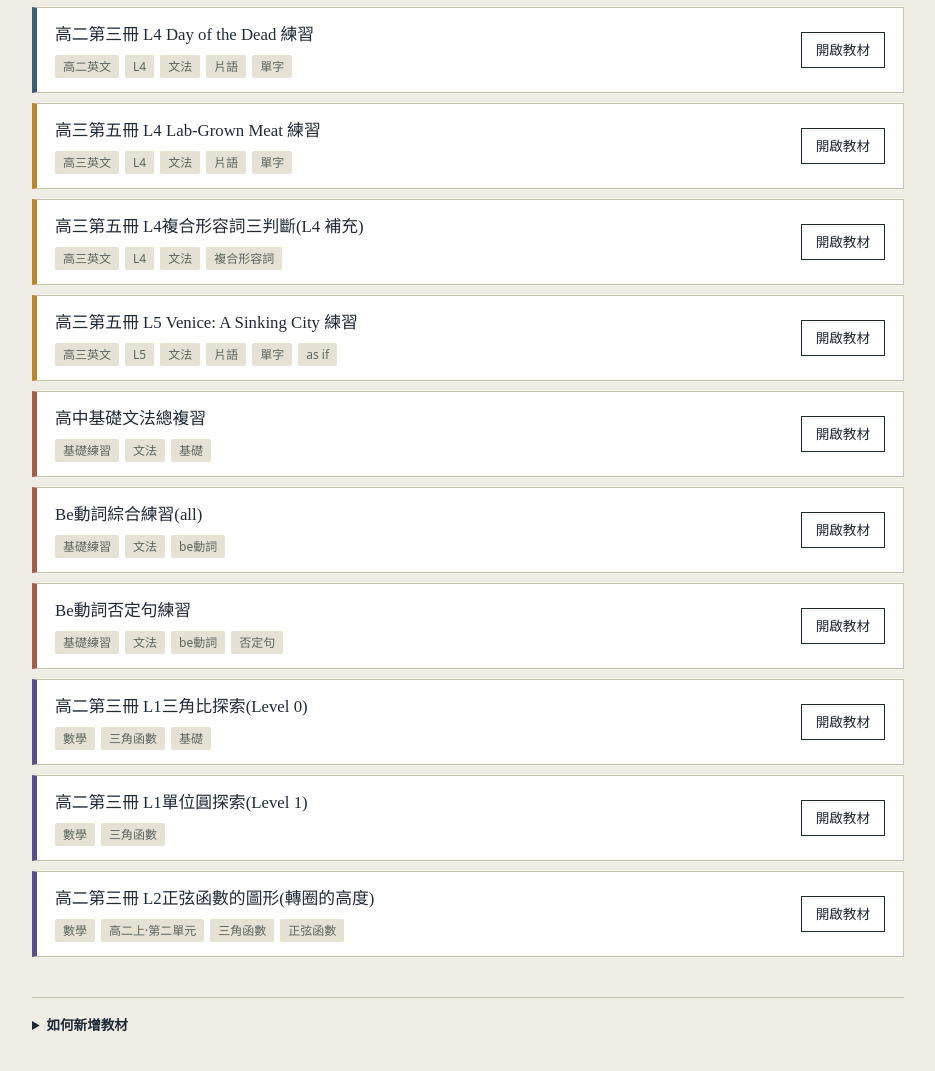
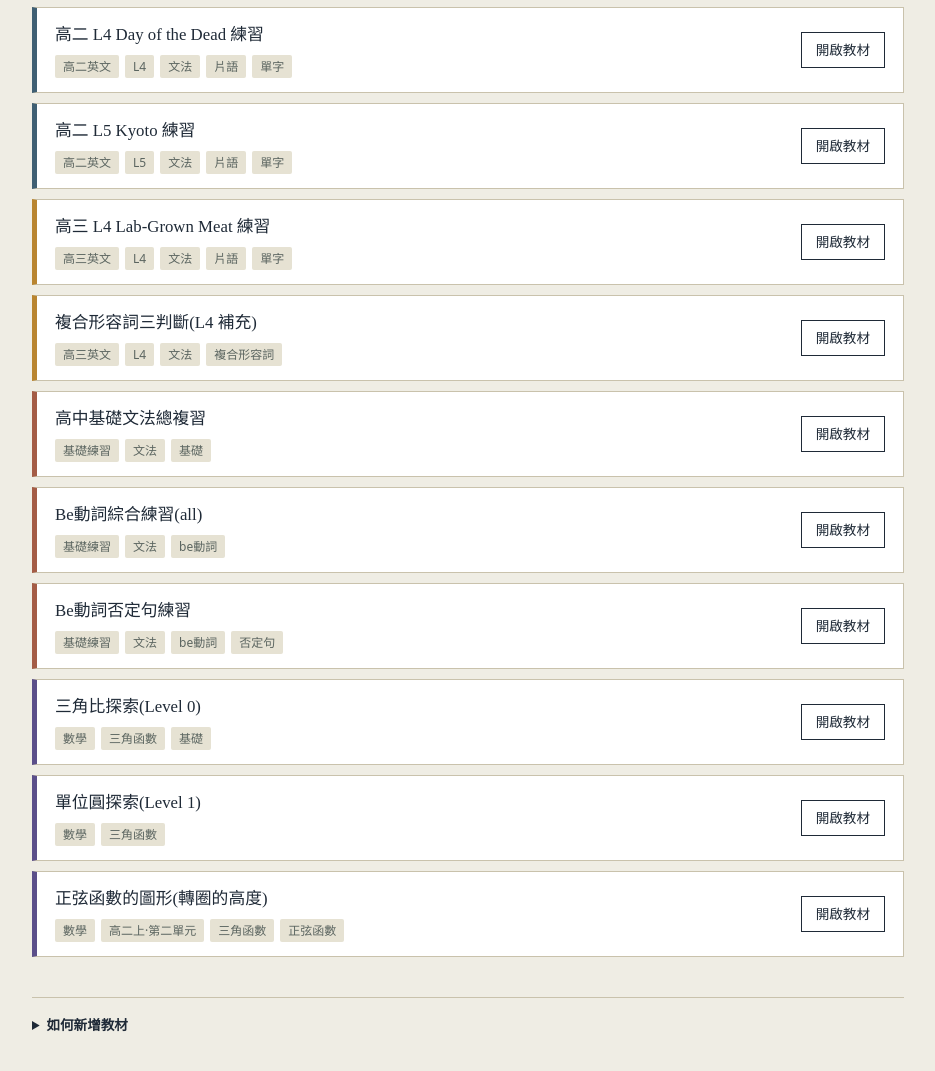
Before and after one commit to arial1013-cmd/material-index, a plain HTML site: page index.html in a window 1280 px wide. Shown: the part 619-1690 px from the top of the page, without its empty margins (172-1107 px from the left). Drawn offline with Linux system fonts and the light colour scheme.

Commit message:
Update index.html

```diff
--- a/index.html
+++ b/index.html
@@ -180,16 +180,16 @@ const materialsData = [
   { grade:'g11', title:'高二第三冊 L1 單字', unit:'L1', tags:['單字'], url:'materials/g11/g11-l1-vocab.html' },
   { grade:'g12', title:'高三第五冊 L1 單字(The Road Not Taken)', unit:'L1', tags:['單字'], url:'materials/g12/g12-l1-road-not-taken-vocab.html' },
   { grade:'g12', title:'高三第五冊 L1 片語文法(The Road Not Taken)', unit:'L1', tags:['文法','片語'], url:'materials/g12/g12-l1-road-not-taken-phrases-grammar.html' },
-  { grade:'g11', title:'高二第三冊 L4 Day of the Dead 練習', unit:'L4', tags:['文法','片語','單字'], url:'materials/g11/g11-l4-day-of-the-dead.html' },
-  { grade:'g12', title:'高三第五冊 L4 Lab-Grown Meat 練習', unit:'L4', tags:['文法','片語','單字'], url:'materials/g12/g12-l4-lab-grown-meat.html' },
-  { grade:'g12', title:'高三第五冊 L4複合形容詞三判斷(L4 補充)', unit:'L4', tags:['文法','複合形容詞'], url:'materials/g12/g12-l4-compound-adjectives.html' },
-  { grade:'g12', title:'高三第五冊 L5 Venice: A Sinking City 練習', unit:'L5', tags:['文法','片語','單字','as if'], url:'materials/g12/g12-l5-venice.html' },
+  { grade:'g11', title:'高二 L4 Day of the Dead 練習', unit:'L4', tags:['文法','片語','單字'], url:'materials/g11/g11-l4-day-of-the-dead.html' },
+  { grade:'g11', title:'高二 L5 Kyoto 練習', unit:'L5', tags:['文法','片語','單字'], url:'materials/g11/g11-l5-kyoto.html' },
+  { grade:'g12', title:'高三 L4 Lab-Grown Meat 練習', unit:'L4', tags:['文法','片語','單字'], url:'materials/g12/g12-l4-lab-grown-meat.html' },
+  { grade:'g12', title:'複合形容詞三判斷(L4 補充)', unit:'L4', tags:['文法','複合形容詞'], url:'materials/g12/g12-l4-compound-adjectives.html' },
   { grade:'basic', title:'高中基礎文法總複習', unit:'', tags:['文法','基礎'], url:'materials/basic/high-school-grammar-review.html' },
   { grade:'basic', title:'Be動詞綜合練習(all)', unit:'', tags:['文法','be動詞'], url:'materials/basic/be-verb-comprehensive-practice.html' },
   { grade:'basic', title:'Be動詞否定句練習', unit:'', tags:['文法','be動詞','否定句'], url:'materials/basic/be-verb-negative-practice.html' },
-  { grade:'math', title:'高二第三冊 L1三角比探索(Level 0)', unit:'', tags:['三角函數','基礎'], url:'math/triangle-ratio-explorer.html' },
-  { grade:'math', title:'高二第三冊 L1單位圓探索(Level 1)', unit:'', tags:['三角函數'], url:'math/trig-explorer.html' },
-  { grade:'math', title:'高二第三冊 L2正弦函數的圖形(轉圈的高度)', unit:'高二上·第二單元', tags:['三角函數','正弦函數'], url:'math/sine-graph.html' }
+  { grade:'math', title:'三角比探索(Level 0)', unit:'', tags:['三角函數','基礎'], url:'math/triangle-ratio-explorer.html' },
+  { grade:'math', title:'單位圓探索(Level 1)', unit:'', tags:['三角函數'], url:'math/trig-explorer.html' },
+  { grade:'math', title:'正弦函數的圖形(轉圈的高度)', unit:'高二上·第二單元', tags:['三角函數','正弦函數'], url:'math/sine-graph.html' }
 ];
 // -------------------------------------------
 
```
